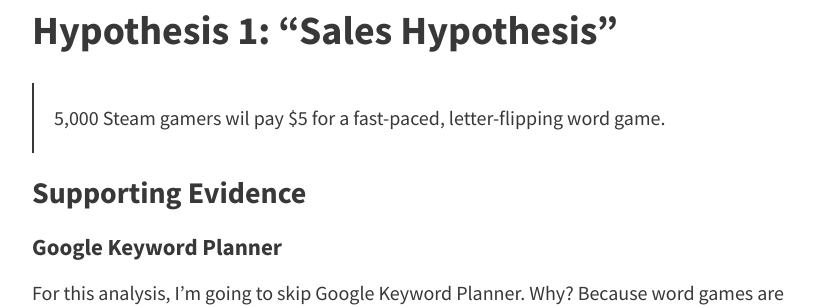
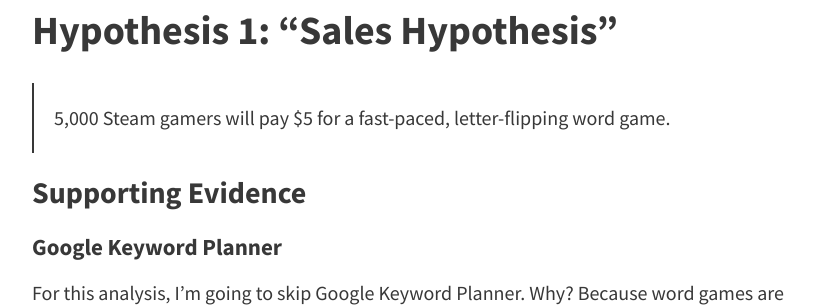
Before and after one commit to aschearer/spottedzebra.us, a Jekyll site: the page built from blog/_posts/2017-01-04-Should_I-Make_Letter_Flipping_Word_Game.md, in a window 1280 px wide and 900 px high, scrolled down 418 px. Shown: the part 155-462 px from the top of the window, without its empty margins (224-1052 px from the left). Built offline with Jekyll 4.4.1, drawn with Linux system fonts in a browser that asks for light colours; nearby versions of some CDN libraries; comment, search, counter and statistics services are not loaded.

Commit message:
Fixing typo

```diff
--- a/blog/_posts/2017-01-04-Should_I-Make_Letter_Flipping_Word_Game.md
+++ b/blog/_posts/2017-01-04-Should_I-Make_Letter_Flipping_Word_Game.md
@@ -12,7 +12,7 @@ comments: true
 You have a board filled with letters. Move letters left and right to spell words down or across. Keep the letters from reaching the top of the board. Words are collected in real-time as you form them, triggering chain reactions.
 
 ## Hypothesis 1: "Sales Hypothesis"
-  > 5,000 Steam gamers wil pay $5 for a fast-paced, letter-flipping word game.
+  > 5,000 Steam gamers will pay $5 for a fast-paced, letter-flipping word game.
 
 ### Supporting Evidence
 #### Google Keyword Planner
```
